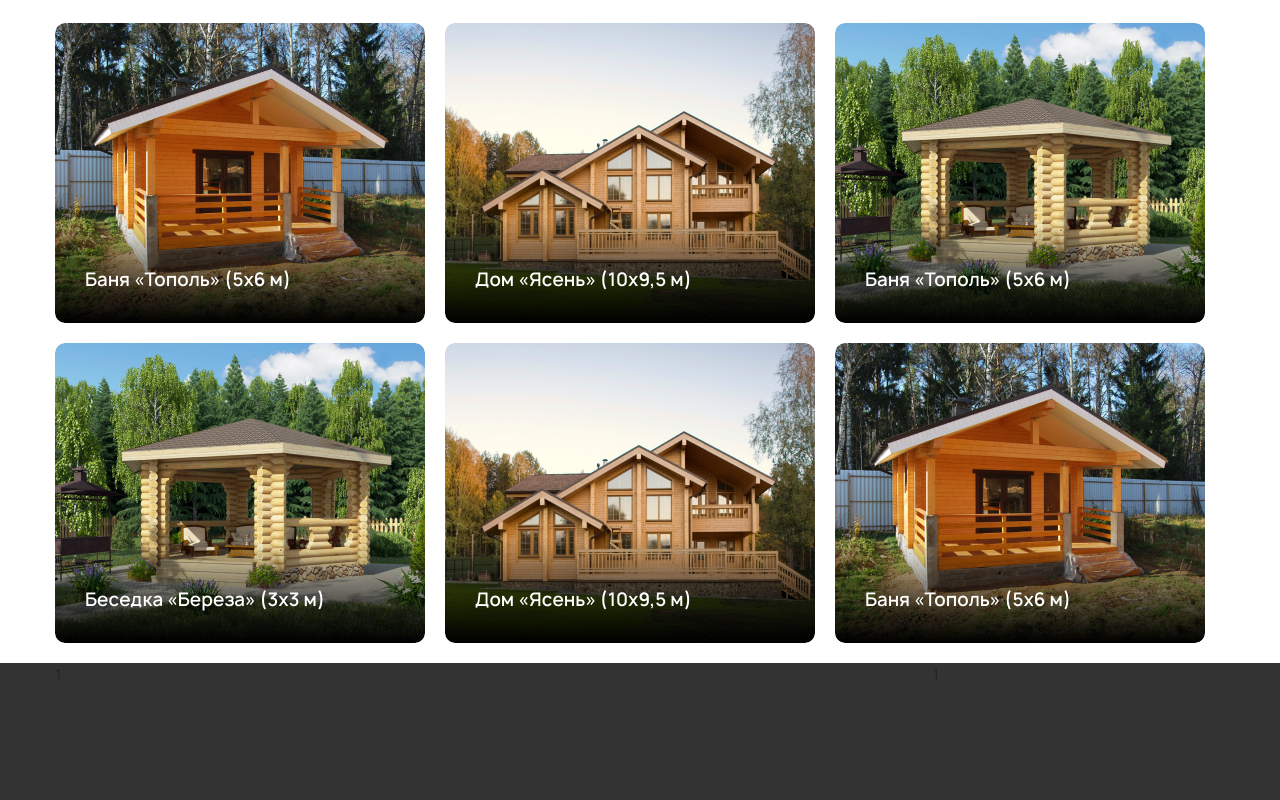
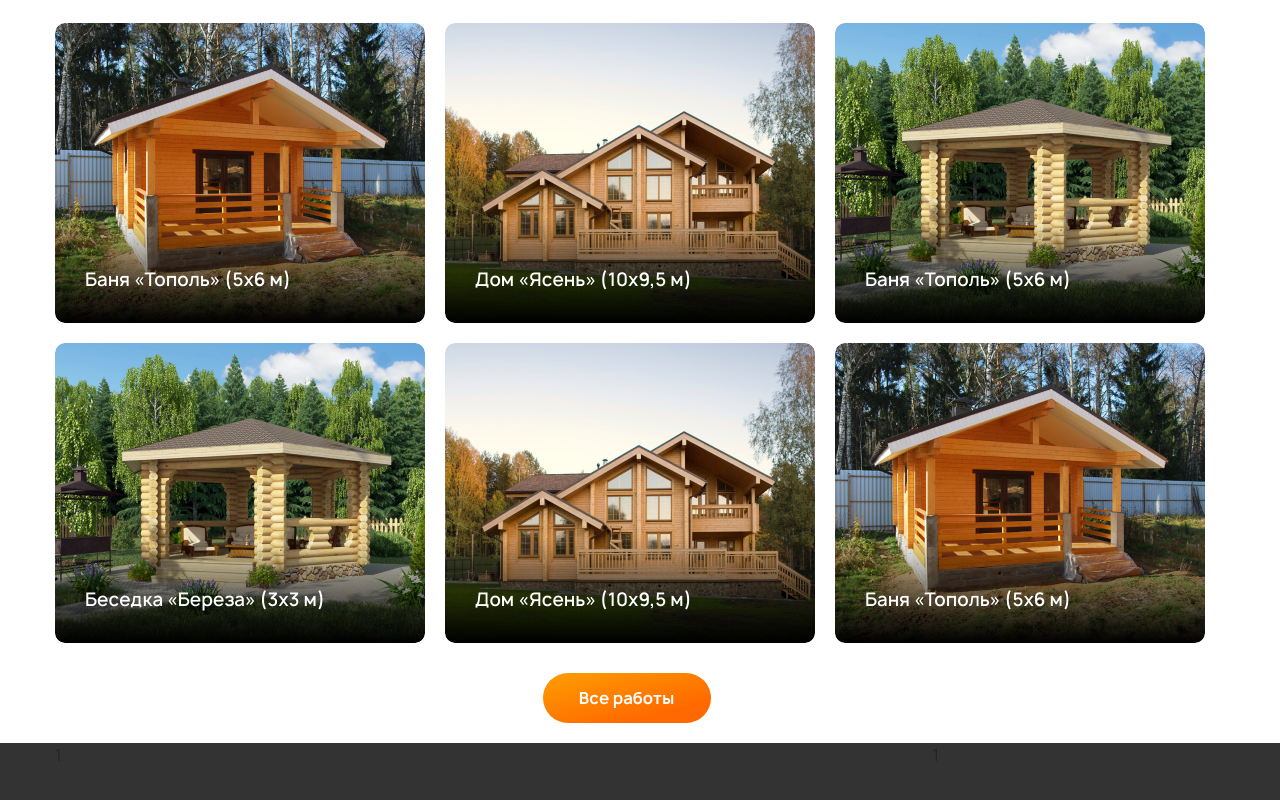
Before and after one commit to Waldo33/teplolesa-task, a website: page src/index.html in a window 1280 px wide. Shown: the part 1594-2394 px from the top of the page. Drawn offline with nearby package versions, Linux system fonts and the light colour scheme; files that its build step writes are made by us from their sources.

Commit message:
Сверстал кнопку

```diff
--- a/src/index.html
+++ b/src/index.html
@@ -209,6 +209,13 @@
                 </a>
             </div>
         </div>
+        <div class="row">
+            <div class="offset-5 col-2">
+                <a href="#" class="portfolio__button">
+                    Все работы
+                </a>
+            </div>
+        </div>
     </div>
 </section>
 <footer>
--- a/src/scss/_mixins.scss
+++ b/src/scss/_mixins.scss
@@ -15,5 +15,7 @@
     &:hover, &:focus {
         background: linear-gradient(#FF5C00 100%);
         outline: none;
+        text-decoration: none;
+        color: #FFF;
     }
 }
--- a/src/scss/index.scss
+++ b/src/scss/index.scss
@@ -276,6 +276,18 @@ header {
 
 .portfolio {
     padding-bottom: 20px;
+    &__button {
+        @include button;
+        width: 168px;
+        margin: 0;
+        display: flex;
+        justify-content: center;
+        align-items: center;
+        height: 50px;
+        margin-top: 30px;
+        font-weight: 700;
+        font-size: 16px;
+    }
     &__heading {
         text-align: center;
         margin-bottom: 20px;
@@ -349,7 +361,7 @@ header {
             .portfolio {
                 &__item {
                     &-fade {
-                        opacity: 0.7;
+                        opacity: 0.8;
                     }
                     &-content {
                         &-heading {
```
Also changed, not shown: dist/index.css, dist/index.html.
